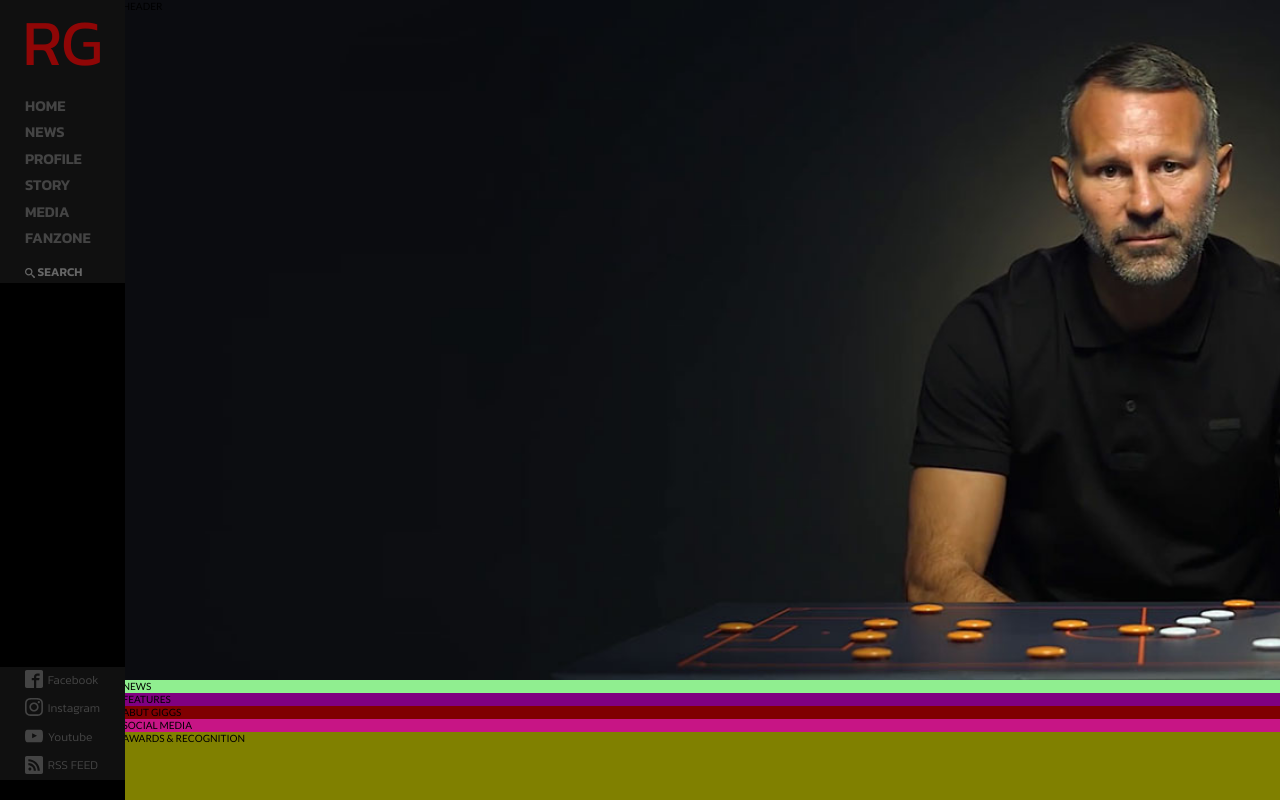
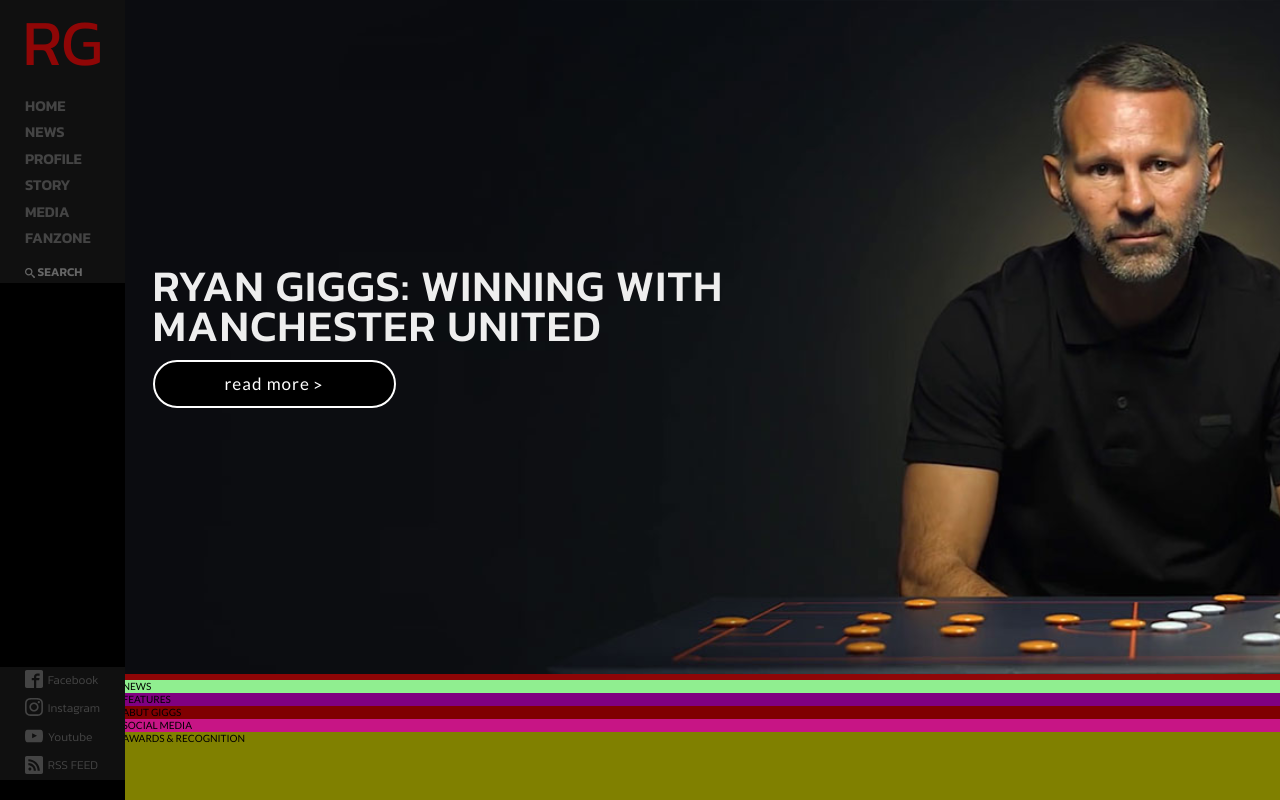
Before and after one commit to DazzlingVerdi/soccerplayer-blog, a plain HTML site: page index.html in a window 1280 px wide. Shown: the top 800 px of the page. Drawn offline with Linux system fonts and the light colour scheme.

Commit message:
created header section including styles

```diff
--- a/index.html
+++ b/index.html
@@ -69,15 +69,16 @@
                     </a>
                 </li>
             </ul>
-
         </div>
-
-
-
     </nav>
 
     <header class="header">
-        HEADER
+        <div class="header__box">
+            <h1 class="heading-primary mb-small">
+                Ryan Giggs: Winning with Manchester United
+            </h1>
+            <a href="#" class="header__box-link">read more</a>
+        </div>
     </header>
 
     <div class="news">
--- a/scss/_components.scss
+++ b/scss/_components.scss
@@ -106,4 +106,51 @@
     color: var(--color-primary);
 }
 
+.heading-primary {
+    font-family: var(--main-font-family);
+    font-size: 4.4rem;
+    font-weight: 500;
+    text-transform: uppercase;
+    letter-spacing: 1px;
+    color:var(--color-grey--light-1);
+}
+
 // HEADER STYLE ////
+.header__box {
+    display: inline-block;
+    padding:2rem 3rem;
+    width:58%;
+    line-height: .9;
+
+    &-link {
+        &:link,
+        &:visited {
+            display: inline-block;
+            font-family: inherit;
+            font-size: 1.7rem;
+            font-weight: 400;
+            text-decoration: none;
+            color: var(--white);
+            letter-spacing: 1px;
+            padding:1.4rem 7rem;
+            background-color: var(--black);
+            border:2px solid var(--white);
+            border-radius: 100px;
+            @include transition;
+        }
+
+        &::after {
+            display: inline-block;
+            content:"\003e";
+            margin-left:.3rem;
+            margin-top: -.3rem;
+            vertical-align: middle;
+        }
+
+        &:hover,
+        &:active {
+            background-color: var(--white);
+            color: var(--color-primary);
+        }
+    }
+}
--- a/scss/_layout.scss
+++ b/scss/_layout.scss
@@ -19,7 +19,11 @@
     grid-column: full-start / full-end;
     background-image: url(/img/banner-masterclass.jpg);
     background-size: cover;
+    border-bottom: 6px solid var(--color-primary);
 
+    display: flex;
+    justify-content: flex-start;
+    align-items: center;
 
 }
 
```
Also changed, not shown: css/style.css, 1 other file.
